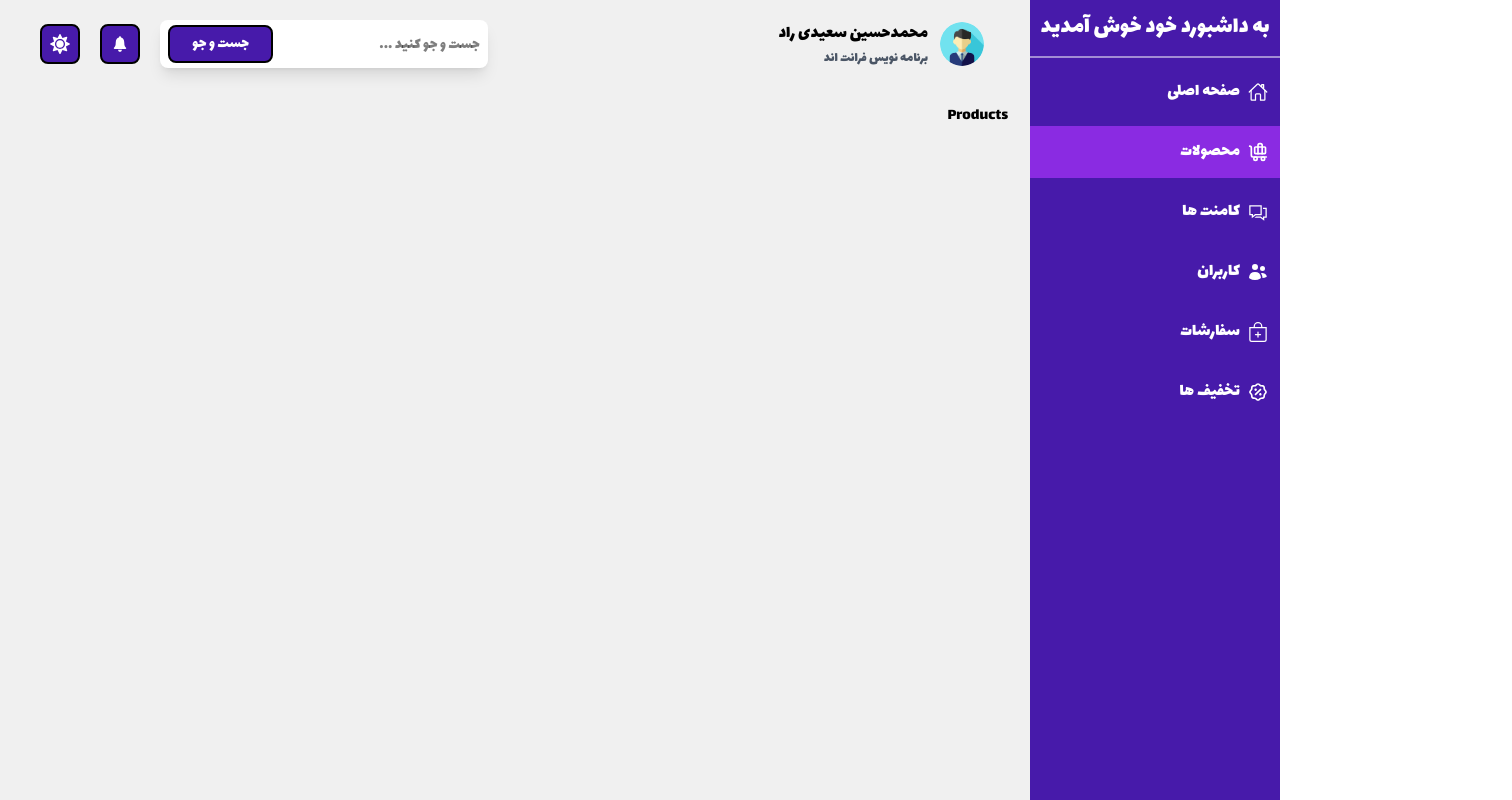
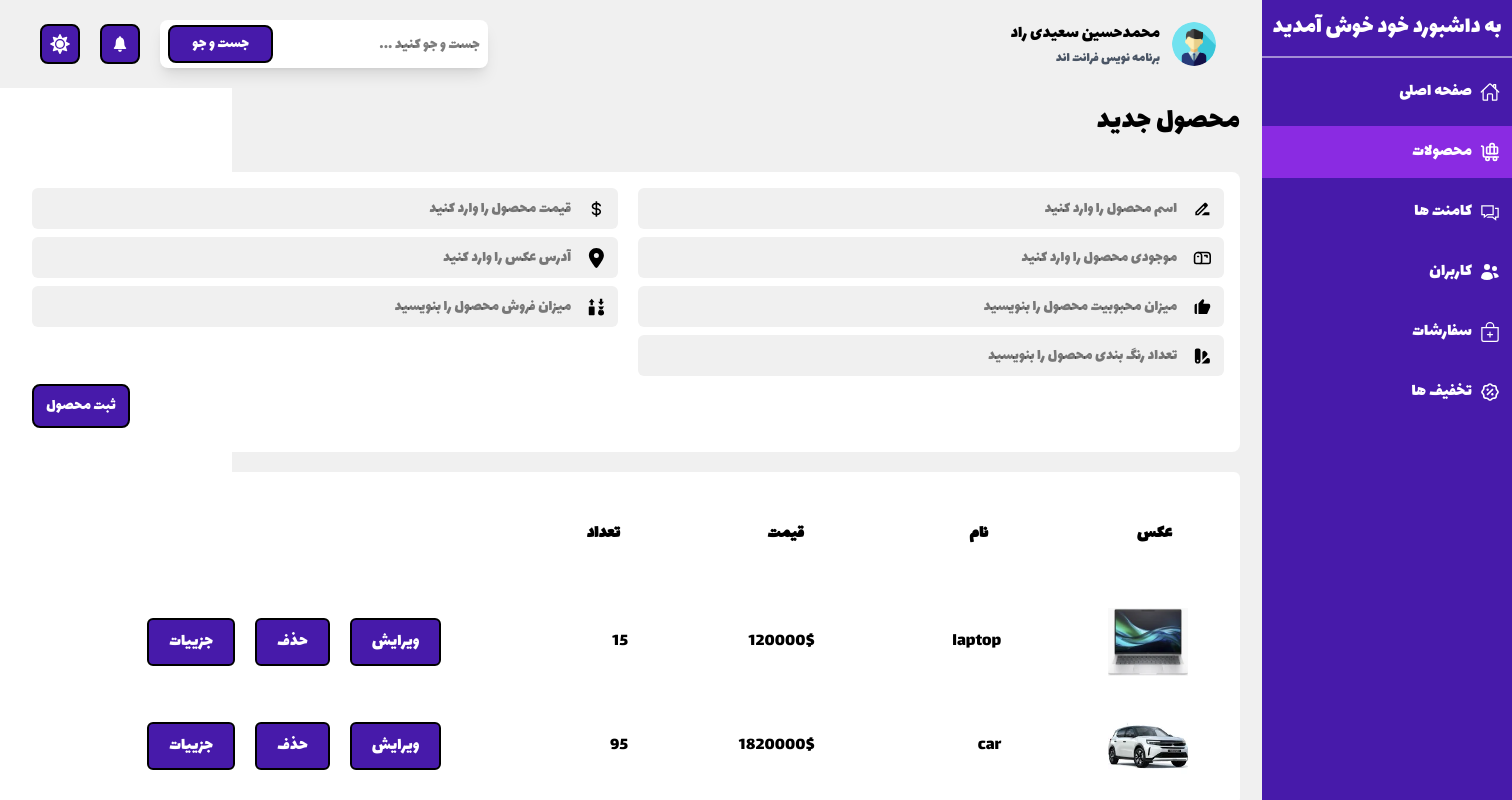
Before and after one commit to amirali-stu/persian_dashboard, a React (Vite) app: page /products in a window 1280 px wide. Shown: the top 800 px of the page, 1512 px wide, since content can reach past the window. Built offline with nearby package versions, Linux system fonts and the light colour scheme.

Commit message:
Creating components for adding a new product and a form and table for displaying all products

```diff
--- /dev/null
+++ b/src/Components/AddNewProduct.jsx
@@ -0,0 +1,91 @@
+import React, { useState } from "react";
+import { MdDriveFileRenameOutline } from "react-icons/md";
+import { BiDollar } from "react-icons/bi";
+import { LuMailbox } from "react-icons/lu";
+import { FaLocationDot } from "react-icons/fa6";
+import { BiSolidLike } from "react-icons/bi";
+import { GiSellCard } from "react-icons/gi";
+import { HiColorSwatch } from "react-icons/hi";
+
+import AddNewProductInput from "./AddNewProductInput";
+
+const AddNewProduct = ({ title }) => {
+  const [inputsValue, setInputsValue] = useState({
+    productName: "",
+    productPrice: "",
+    productCount: "",
+    productImageLocation: "",
+    productPopularityRate: "",
+    productSalesVolume: "",
+    productNumberOfColors: "",
+  });
+
+  const handleChange = (field, value) => {
+    setInputsValue((prev) => ({
+      ...prev,
+      [field]: value,
+    }));
+  };
+
+  return (
+    <div>
+      <h1 className="text-3xl mb-8">{title}</h1>
+      <div className="w-full p-4 bg-white rounded-lg">
+        <div className="grid md:grid-cols-2 max-md:grid-cols-1 gap-x-5 gap-y-2">
+          <AddNewProductInput
+            icon={MdDriveFileRenameOutline}
+            plcTitle={"اسم محصول را وارد کنید"}
+            value={inputsValue.productName}
+            onChange={(e) => handleChange("productName", e.target.value)}
+          />
+          <AddNewProductInput
+            icon={BiDollar}
+            plcTitle={"قیمت محصول را وارد کنید"}
+            value={inputsValue.productPrice}
+            onChange={(e) => handleChange("productPrice", e.target.value)}
+          />
+          <AddNewProductInput
+            icon={LuMailbox}
+            plcTitle={"موجودی محصول را وارد کنید"}
+            value={inputsValue.productCount}
+            onChange={(e) => handleChange("productCount", e.target.value)}
+          />
+          <AddNewProductInput
+            icon={FaLocationDot}
+            plcTitle={"آدرس عکس را وارد کنید"}
+            value={inputsValue.productImageLocation}
+            onChange={(e) => handleChange("productImageLocation", e.target.value)}
+          />
+          <AddNewProductInput
+            icon={BiSolidLike}
+            plcTitle={"میزان محبوبیت محصول را بنویسید"}
+            value={inputsValue.productPopularityRate}
+            onChange={(e) => handleChange("productPopularityRate", e.target.value)}
+          />
+          <AddNewProductInput
+            icon={GiSellCard}
+            plcTitle={"میزان فروش محصول را بنویسید"}
+            value={inputsValue.productSalesVolume}
+            onChange={(e) => handleChange("productSalesVolume", e.target.value)}
+          />
+          <AddNewProductInput
+            icon={HiColorSwatch}
+            plcTitle={"تعداد رنگ بندی محصول را بنویسید"}
+            value={inputsValue.productNumberOfColors}
+            onChange={(e) => handleChange("productNumberOfColors", e.target.value)}
+          />
+        </div>
+        <div className="flex justify-end">
+          <button
+            type="submit"
+            className="bg-[#471AAA] text-white border-black border-2 px-3 py-2 rounded-lg cursor-pointer my-2"
+          >
+            ثبت محصول
+          </button>
+        </div>
+      </div>
+    </div>
+  );
+};
+
+export default AddNewProduct;
--- /dev/null
+++ b/src/Components/AddNewProductInput.jsx
@@ -0,0 +1,18 @@
+import React from "react";
+
+const AddNewProductInput = ({ plcTitle, icon: Icon, value, onChange }) => {
+  return (
+    <div className="bg-[#f0f0f0] flex items-center gap-x-4 py-2 px-3 rounded-md">
+      <Icon size={20} />
+      <input
+        type="text"
+        className="w-full h-full bg-transparent outline-none"
+        placeholder={plcTitle}
+        value={value}
+        onChange={onChange}
+      />
+    </div>
+  );
+};
+
+export default AddNewProductInput;
--- /dev/null
+++ b/src/Components/Errorbox.jsx
@@ -0,0 +1,11 @@
+import React from "react";
+
+const Errorbox = ({ msg }) => {
+  return (
+    <div className="w-full md:py-6 max-md:py-4 bg-red-600 text-white text-center lg:text-4xl md:text-3xl max-md:text-2xl *:select-none">
+      <h4>{msg}</h4>
+    </div>
+  );
+};
+
+export default Errorbox;
--- /dev/null
+++ b/src/Components/ProductsCell.jsx
@@ -0,0 +1,21 @@
+import React from "react";
+
+function ProductsCell({ img, title, price, count }) {
+  return (
+    <tr className="items-center justify-between px-10 py-5 text-lg w-300 grid grid-cols-6 *:text-start">
+      <td className="*:md:mx-0">
+        <img src={img} alt="laptop products" className="w-20" />
+      </td>
+      <td>{title}</td>
+      <td>{price}$</td>
+      <td>{count}</td>
+      <div className="flex items-center gap-x-5 *:px-5 *:py-2 *:rounded-md *:border-2 *:border-black *:cursor-pointer *:bg-[#471AAA] *:text-white col-span-2 md:mx-0">
+        <button>ویرایش</button>
+        <button>حذف</button>
+        <button>جزییات</button>
+      </div>
+    </tr>
+  );
+}
+
+export default ProductsCell;
--- /dev/null
+++ b/src/Components/ProductsForm.jsx
@@ -0,0 +1,29 @@
+import React from "react";
+// import car from ""
+import laptop from "../../public/images/products/laptop.webp";
+import car from "../../public/images/products/car.webp";
+import ProductsCell from "./ProductsCell";
+// import car from "images/products/car.webp"
+
+function ProductsForm() {
+  return (
+    <div className="w-full bg-white rounded-md px-3 py-2">
+      <table className="">
+        <thead>
+          <tr className="grid grid-cols-6 *:text-start items-center px-10 mr-4 py-10 text-lg">
+            <th>عکس</th>
+            <th>نام</th>
+            <th>قیمت</th>
+            <th>تعداد</th>
+          </tr>
+        </thead>
+        <tbody>
+          <ProductsCell img={laptop} title={"laptop"} price={120_000} count={15}/>
+          <ProductsCell img={car} title={"car"} price={1_820_000} count={95}/>
+        </tbody>
+      </table>
+    </div>
+  );
+}
+
+export default ProductsForm;
--- a/src/Pages/Comments.jsx
+++ b/src/Pages/Comments.jsx
@@ -1,7 +1,12 @@
 import React from "react";
+import Errorbox from "../Components/Errorbox";
 
 function Comments() {
-  return <div>Comments</div>;
+  return (
+    <div>
+      <p>Comments</p>
+    </div>
+  );
 }
 
 export default Comments;
--- a/src/Pages/NotFoundPage.jsx
+++ b/src/Pages/NotFoundPage.jsx
@@ -10,7 +10,7 @@ export default function NotFoundPage() {
         <div className="flex flex-col items-center">
           <img
             src={img}
-            alt="مرد گیج 404"
+            alt="خطای 404"
             className="w-72 md:w-96 mb-6 rounded-xl"
           />
           <h1 className="text-4xl md:text-5xl font-extrabold text-blue-800 mb-2">
--- a/src/Pages/Products.jsx
+++ b/src/Pages/Products.jsx
@@ -1,7 +1,18 @@
-import React from "react";
+import React, { useState } from "react";
+import AddNewProduct from "../Components/AddNewProduct";
+import ProductsForm from "../Components/ProductsForm";
 
 function Products() {
-  return <div>Products</div>;
+  const [products, setProducts] = useState([
+    { id: 1, title: "laptop", price: 120_000, count: 15 },
+  ]);
+
+  return (
+    <div className="flex flex-col gap-y-5">
+      <AddNewProduct title={"محصول جدید"} />
+      {products.length ? <ProductsForm /> : false}
+    </div>
+  );
 }
 
 export default Products;
--- a/src/Router/Router.js
+++ b/src/Router/Router.js
@@ -6,7 +6,6 @@ import Products from "../Pages/Products";
 import Users from "../Pages/Users";
 
 const routes = [
-  { path: "/", element: <Home /> },
   { path: "/users", element: <Users /> },
   { path: "/products", element: <Products /> },
   { path: "/orders", element: <Orders /> },
```
Also changed, not shown: public/images/products/car.webp (added), public/images/products/laptop.webp (added).
